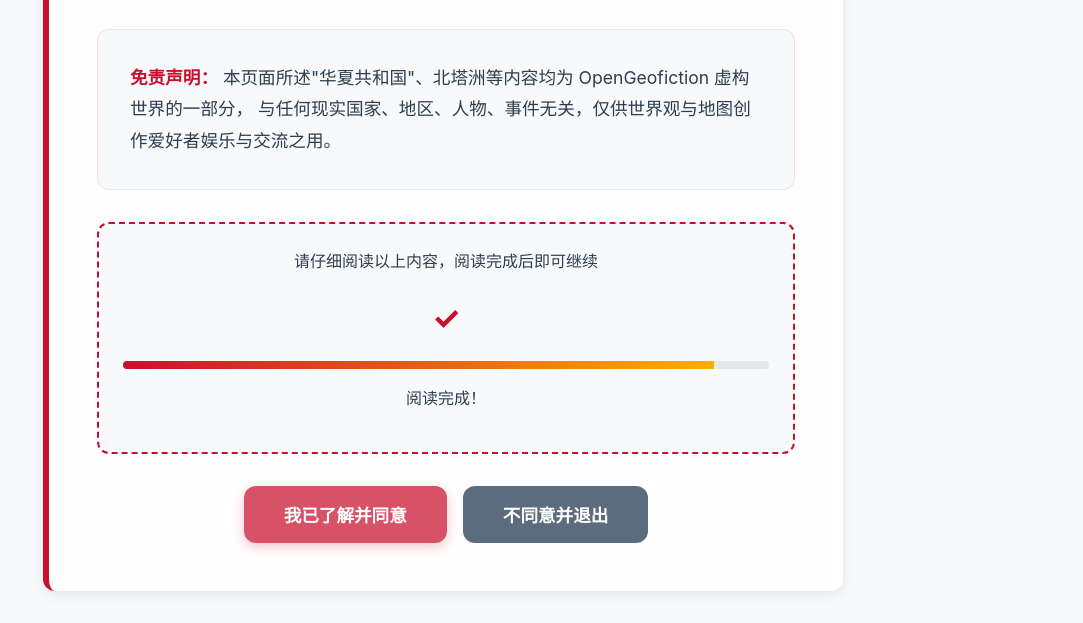
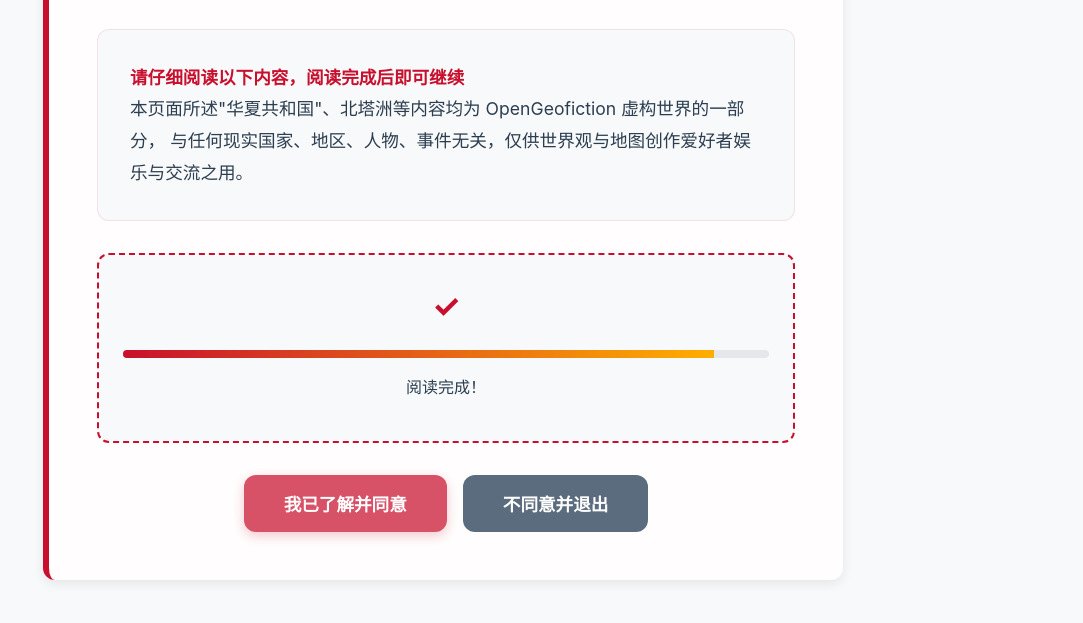
Before and after one commit to 123-jk/OGFhuaxia-website, a plain HTML site: page src/index.html in a window 1280 px wide. Shown: the part 276-899 px from the top of the page, without its empty margins (197-1280 px from the left). Drawn offline with Linux system fonts and the light colour scheme.

Commit message:
fix: less lind height

```diff
--- a/src/index.html
+++ b/src/index.html
@@ -214,13 +214,13 @@
         <h1 class="warning-title">重要提示</h1>
 
         <div class="warning-content">
-            <b>免责声明：</b>
+            <b><div>请仔细阅读以下内容，阅读完成后即可继续</div></b>
             本页面所述"华夏共和国"、北塔洲等内容均为 OpenGeofiction 虚构世界的一部分，
             与任何现实国家、地区、人物、事件无关，仅供世界观与地图创作爱好者娱乐与交流之用。
         </div>
 
         <div class="reading-timer">
-            <div class="timer-text">请仔细阅读以上内容，阅读完成后即可继续</div>
+
             <div class="timer-display" id="timerDisplay">3</div>
             <div class="progress-bar">
                 <div class="progress-fill" id="progressFill"></div>
```
